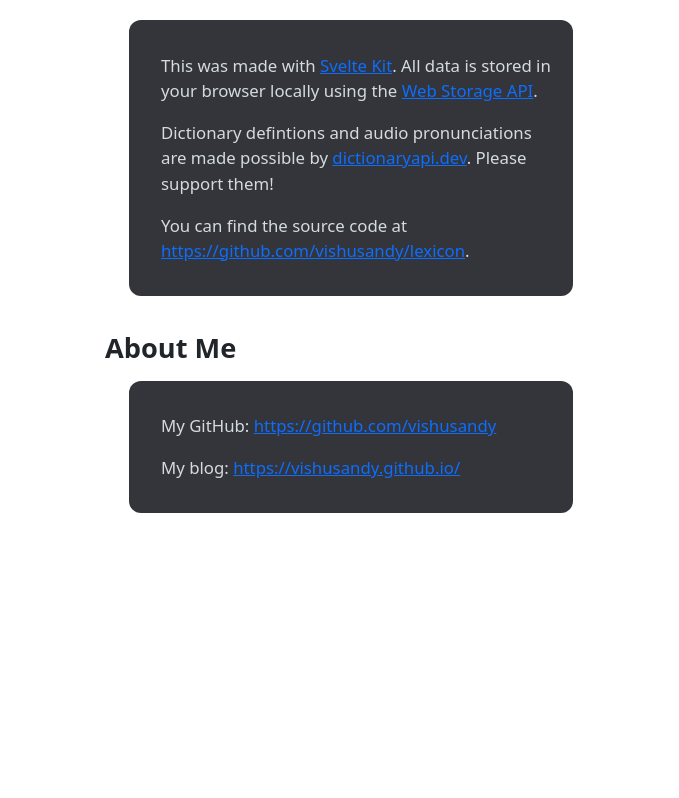
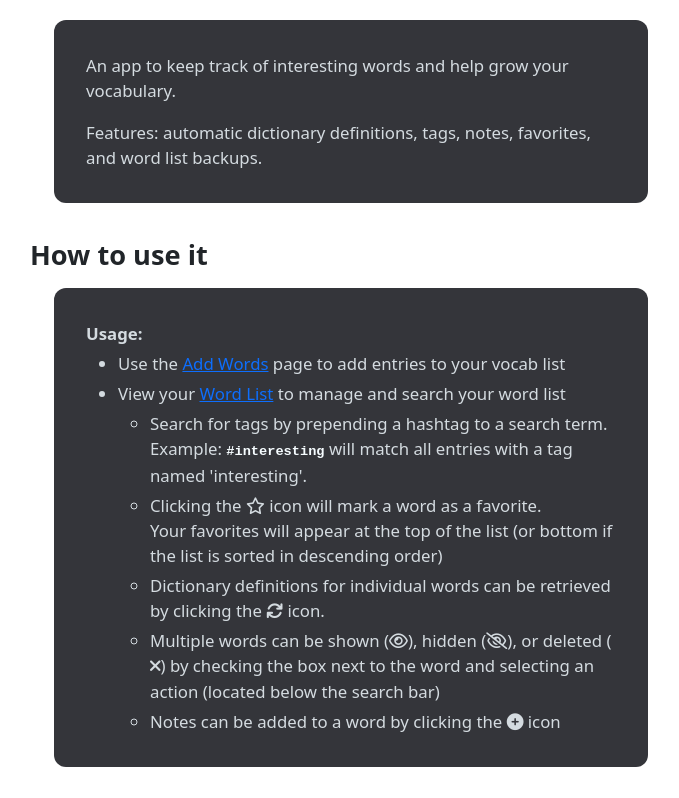
Before and after one commit to vishusandy/lexicon, a SvelteKit app: page /about in a window 1280 px wide. Shown: the part 342-1140 px from the top of the page, without its empty margins (301-980 px from the left). Before the commit the page ends 919 px from the top, so only its background shows below. Built offline with nearby package versions, Linux system fonts and the light colour scheme.

Commit message:
improved about page

```diff
--- a/src/routes/about/+page.svelte
+++ b/src/routes/about/+page.svelte
@@ -5,7 +5,7 @@
 <Nav current="about" />
 
 <div class="about">
-    <h1>About</h1>
+    <h1>Lexicon</h1>
 
     <section class="alert alert-danger">
         <h2>Note</h2>
@@ -15,6 +15,68 @@
         </p>
     </section>
     <div class="dark-theme">
+        <h2>About</h2>
+        <div class="about-group">
+            <p>An app to keep track of interesting words and help grow your vocabulary.</p>
+            <p>
+                Features: automatic dictionary definitions, tags, notes, favorites, and word list
+                backups.
+            </p>
+        </div>
+
+        <h2>How to use it</h2>
+        <div class="about-group">
+            <figure>
+                <figcaption>Usage:</figcaption>
+                <ul>
+                    <li>
+                        Use the <a href="add">Add Words</a> page to add entries to your vocab list
+                    </li>
+                    <li>
+                        View your <a href="list">Word List</a> to manage and search your word list
+                    </li>
+                    <ul>
+                        <li>
+                            <div>Search for tags by prepending a hashtag to a search term.</div>
+                            <div>
+                                Example: <code>#interesting</code> will match all entries with a tag
+                                named 'interesting'.
+                            </div>
+                        </li>
+                        <li>
+                            <div>
+                                Clicking the <i class="fa-regular fa-star" title="star" /> icon will
+                                mark a word as a favorite.
+                            </div>
+                            <div>
+                                Your favorites will appear at the top of the list (or bottom if the
+                                list is sorted in descending order)
+                            </div>
+                        </li>
+                        <li>
+                            Dictionary definitions for individual words can be retrieved by clicking
+                            the <i class="fa-solid fa-arrows-rotate" title="refresh" /> icon.
+                        </li>
+                        <li>
+                            Multiple words can be shown (<i
+                                class="fa-regular fa-eye"
+                                title="show icon"
+                            />), hidden (<i class="fa-regular fa-eye-slash" title="hide icon" />),
+                            or deleted (<i class="fa-solid fa-xmark" title="delete icon" />) by
+                            checking the box next to the word and selecting an action (located below
+                            the search bar)
+                        </li>
+                        <li>
+                            Notes can be added to a word by clicking the <i
+                                class="fa-solid fa-circle-plus"
+                                title="add icon"
+                            /> icon
+                        </li>
+                    </ul>
+                </ul>
+            </figure>
+        </div>
+
         <h2>How it works</h2>
         <div class="about-group">
             <p>
@@ -27,10 +89,11 @@
                     href="https://developer.mozilla.org/en-US/docs/Web/API/Web_Storage_API"
                     target="_blank"
                     rel="noreferrer">Web Storage API</a
-                >.
+                >. The app consists of static css/js/html files so it can be easily hosted on static
+                hosting providers.
             </p>
             <p>
-                Dictionary defintions and audio pronunciations are made possible by <a
+                Dictionary defintions and audio pronunciations are made possible by querying <a
                     href="https://dictionaryapi.dev/"
                     target="_blank"
                     rel="noreferrer">dictionaryapi.dev</a
@@ -44,7 +107,7 @@
             </p>
         </div>
 
-        <h2>About Me</h2>
+        <h2>Who made it</h2>
         <div class="about-group">
             <p>
                 My GitHub: <a href="https://github.com/vishusandy" target="_blank" rel="noreferrer"
@@ -64,8 +127,15 @@
     .about-group,
     section {
         margin-bottom: 2rem;
-        padding: 1rem;
+        padding: 1rem 2rem;
         border-radius: 0.75rem;
+    }
+
+    code {
+        font-weight: bold;
+        /* margin-left: 0.2rem; */
+        /* margin-right: 0.2rem; */
+        color: #f6fcff;
     }
 
     section.alert {
@@ -85,16 +155,22 @@
         margin: 0px;
     }
 
-    section p,
-    .about-group p {
-        margin-left: 1rem;
-    }
-
     h2 {
         font-size: 1.7rem;
         margin-bottom: 0.75rem;
-        /* margin-left: -1.5rem; */
-        /* margin-left: 2rem; */
+    }
+
+    figure {
+        margin-left: 0px;
+        margin-right: 0px;
+    }
+
+    figcaption {
+        font-weight: bold;
+    }
+
+    figure li {
+        margin-top: 0.3rem;
     }
 
     .dark-theme .about-group:last-of-type {
--- a/src/styles/global.scss
+++ b/src/styles/global.scss
@@ -258,7 +258,7 @@ h2.options-group-title {
 }
 
 .about {
-    max-width: 500px;
+    max-width: 650px;
     margin: 0px auto;
 }
 
```
